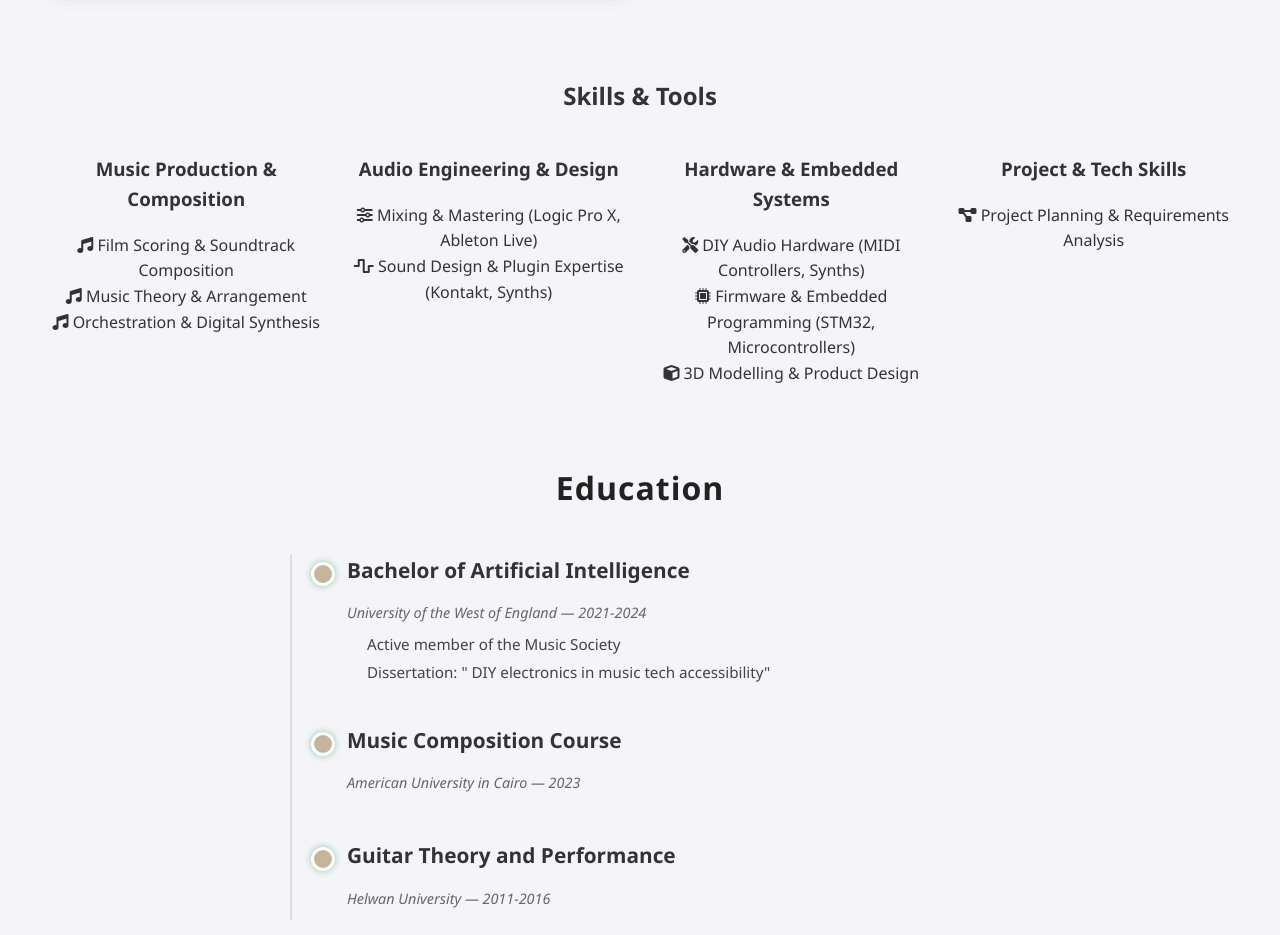
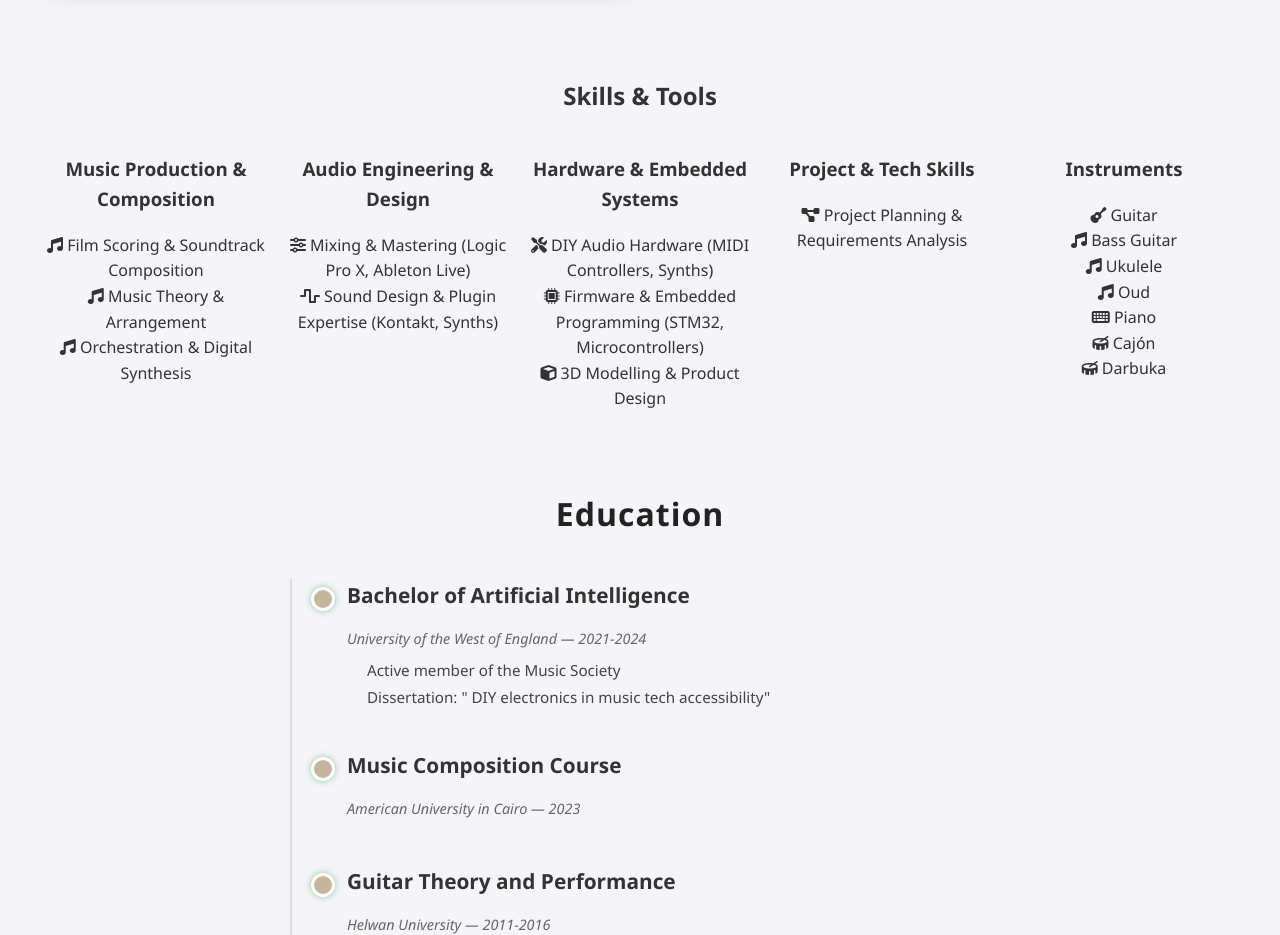
Before and after one commit to maik122/mk, a website: page index.html in a window 1280 px wide. Shown: the part 1844-2779 px from the top of the page. Drawn offline with Linux system fonts and the light colour scheme.

Commit message:
Update index.html

```diff
--- a/index.html
+++ b/index.html
@@ -153,6 +153,19 @@
         -->
       </ul>
     </div>
+      <div class="skill-category">
+  <h3>Instruments</h3>
+  <ul>
+    <li><i class="fas fa-guitar"></i>  Guitar</li>
+    <li><i class="fas fa-music"></i> Bass Guitar</li>
+    <li><i class="fas fa-music"></i> Ukulele</li>
+    <li><i class="fas fa-music"></i> Oud</li>
+    <li><i class="fas fa-keyboard"></i> Piano</li>
+    <li><i class="fas fa-drum"></i> Cajón</li>
+    <li><i class="fas fa-drum"></i> Darbuka</li>
+  </ul>
+</div>
+
 
   </div>
 </section>
```
